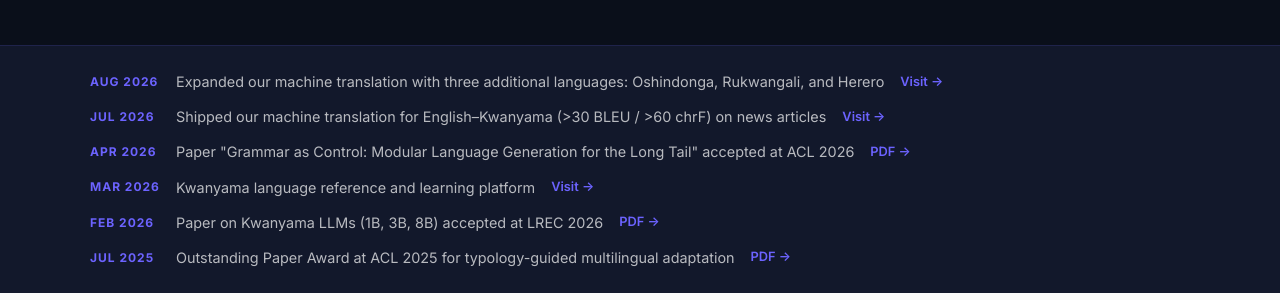
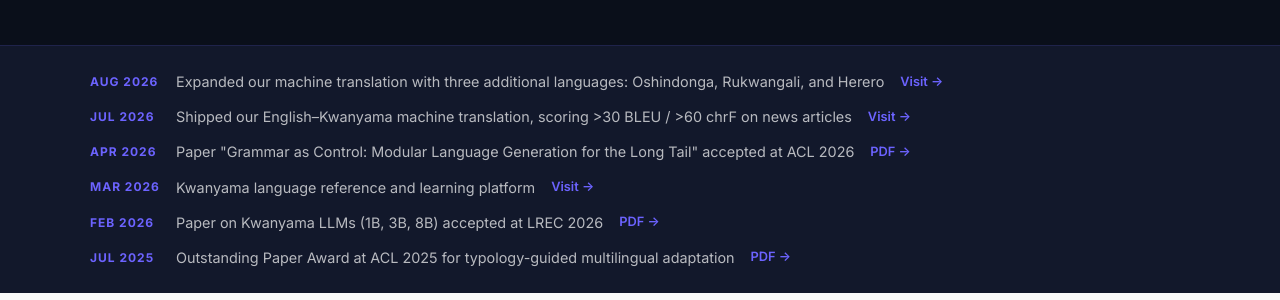
Before and after one commit to okalai-ai/okalai-site, a Jekyll site: the page built from index.md, in a window 1280 px wide and 900 px high, scrolled down 455 px. Shown: the part 152-452 px from the top of the window. Built offline with Jekyll 4.4.1, drawn with Linux system fonts in a browser that asks for light colours.

Commit message:
Clarify that Kwanyama MT scores are on news articles

```diff
--- a/index.md
+++ b/index.md
@@ -78,7 +78,7 @@ title: Home
       </div>
       <div class="news-item">
         <span class="news-date">Jul 2026</span>
-        <span class="news-text">Shipped our machine translation for English&ndash;Kwanyama (&gt;30 BLEU / &gt;60 chrF) on news articles</span>
+        <span class="news-text">Shipped our English&ndash;Kwanyama machine translation, scoring &gt;30 BLEU / &gt;60 chrF on news articles</span>
         <a href="https://okalex.org/" class="news-link" target="_blank" rel="noopener">Visit &rarr;</a>
       </div>
       <div class="news-item">
```
